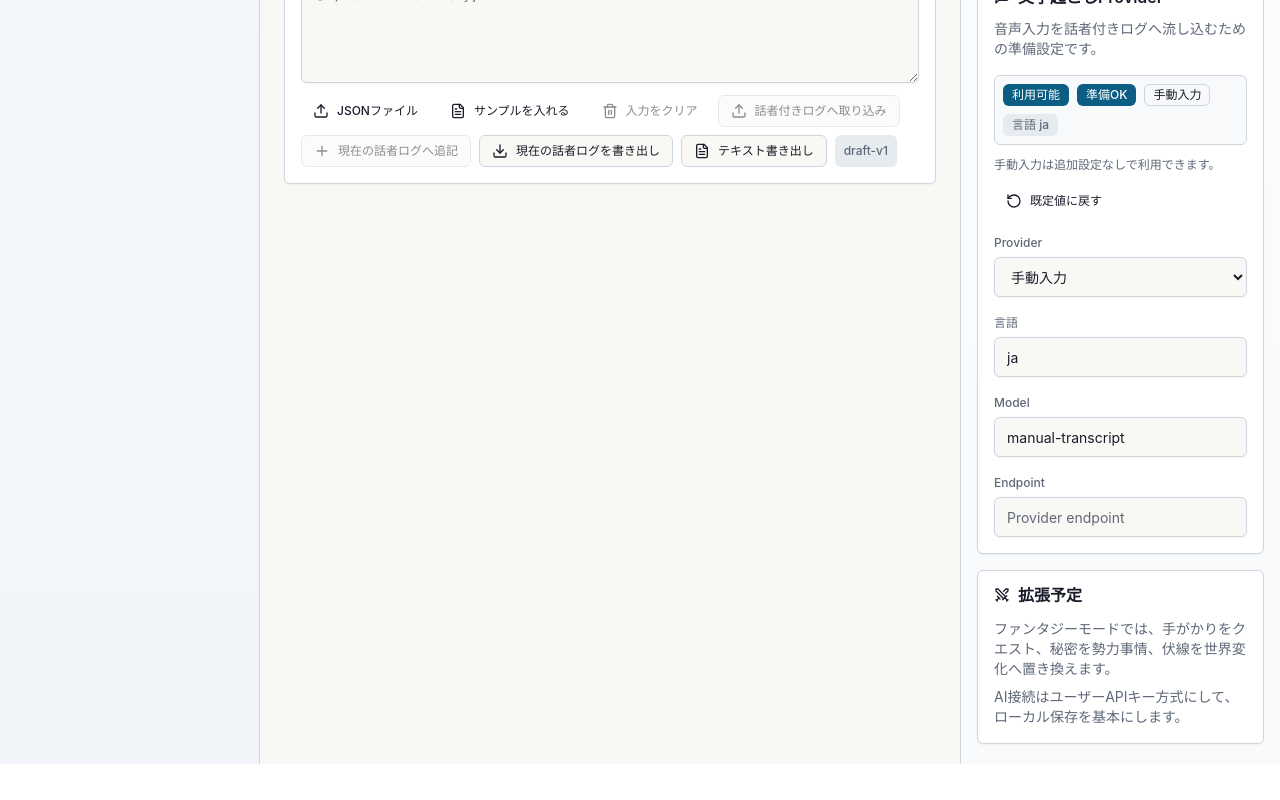
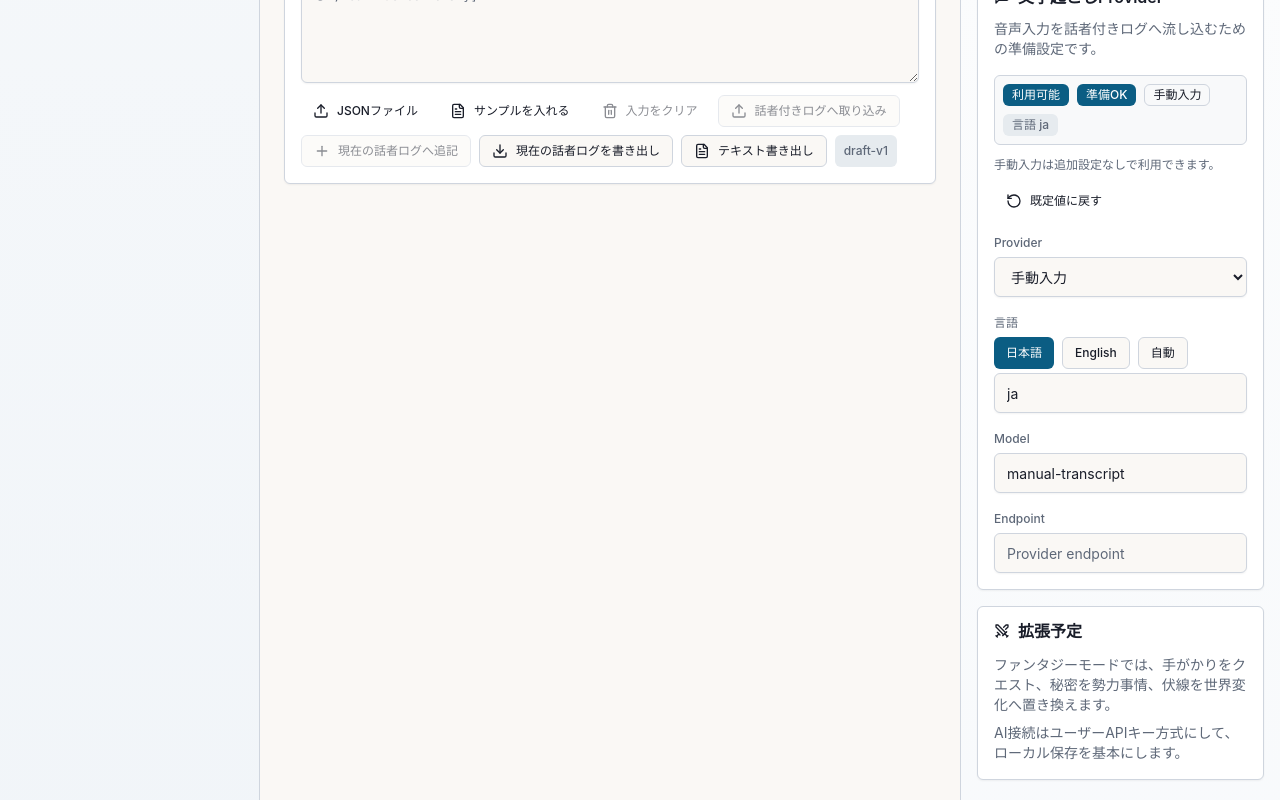
Before and after one commit to Kota-Ohno/trpg-gm-copilot, a React (Vite) app: page / in a window 1280 px wide. Shown: the part 1084-1884 px from the top of the page. Before the commit the page ends 1848 px from the top, so only its background shows below. Built offline with nearby package versions, Linux system fonts and the light colour scheme.

Commit message:
Add transcription language presets

```diff
--- a/src/App.tsx
+++ b/src/App.tsx
@@ -174,6 +174,12 @@ const reviewKindOptions: Array<{ value: ReviewKindFilter; label: string }> = [
   { value: "手がかり", label: "手がかり" },
   { value: "GM秘密", label: "GM秘密" },
   { value: "伏線", label: "伏線" },
+];
+
+const transcriptionLanguageOptions = [
+  { value: "ja", label: "日本語" },
+  { value: "en", label: "English" },
+  { value: "auto", label: "自動" },
 ];
 
 const extractionSourceLabels: Record<ExtractionRun["sourceType"], string> = {
@@ -2148,6 +2154,26 @@ export function App() {
                 <label className="text-xs font-medium text-muted-foreground" htmlFor="transcription-language">
                   言語
                 </label>
+                <div className="mt-1 flex flex-wrap gap-2">
+                  {transcriptionLanguageOptions.map((option) => (
+                    <Button
+                      key={option.value}
+                      disabled={isExtracting}
+                      onClick={() =>
+                        updateCampaignState({
+                          transcriptionProvider: {
+                            ...transcriptionProvider,
+                            language: option.value,
+                          },
+                        })
+                      }
+                      size="sm"
+                      variant={transcriptionProvider.language === option.value ? "default" : "outline"}
+                    >
+                      {option.label}
+                    </Button>
+                  ))}
+                </div>
                 <Input
                   className="mt-1"
                   disabled={isExtracting}
```
